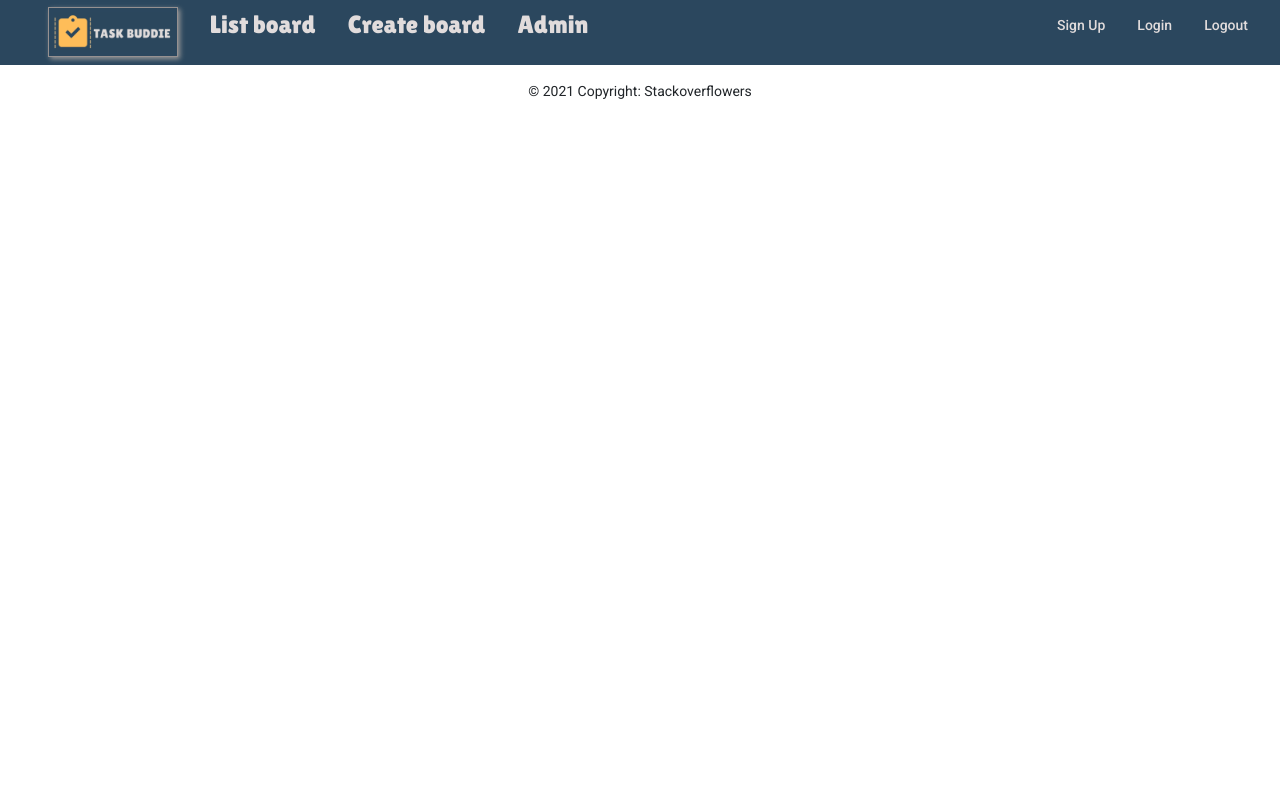
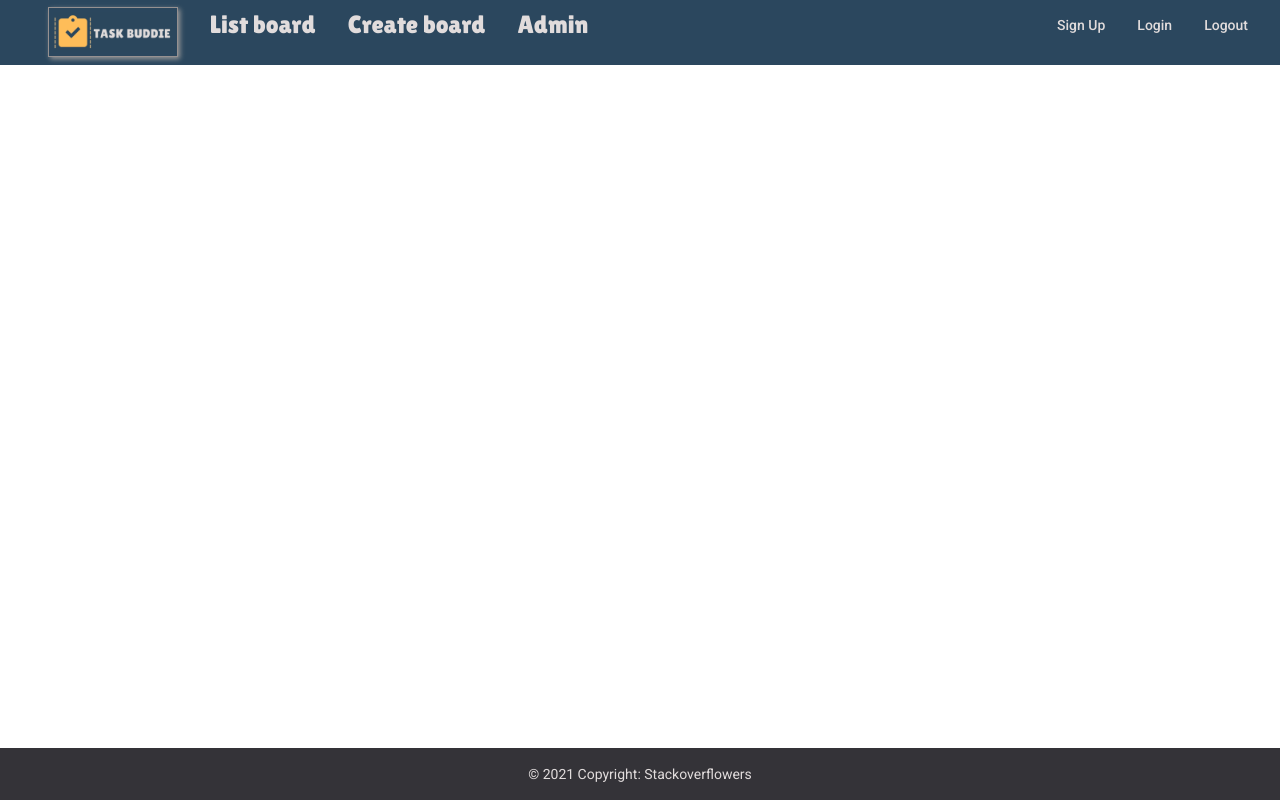
Before and after one commit to StackOverflowers/TaskBuddie, an Angular app in the folder frontend/: page / in a window 1280 px wide. Built offline with nearby package versions, Linux system fonts and the light colour scheme.

Commit message:
Feat: Add footer

```diff
--- a/frontend/src/app/home/footer/footer.component.css
+++ b/frontend/src/app/home/footer/footer.component.css
@@ -1,3 +1,7 @@
-.footer{
-background-color: #2b475e;
-}
+.bgFooter {
+    background-color: #343338;
+    color: #e1dcdc;
+    position: fixed;
+    width: 100%;
+    bottom: 0;
+  }
--- a/frontend/src/app/home/footer/footer.component.html
+++ b/frontend/src/app/home/footer/footer.component.html
@@ -1,4 +1,4 @@
-<footer class="text-center">
+<footer class="bgFooter text-center">
     <!-- Copyright -->
     <div class="text-center p-3">
       © 2021 Copyright:
--- a/frontend/src/app/home/header/header.component.css
+++ b/frontend/src/app/home/header/header.component.css
@@ -4,7 +4,6 @@
 
 a {
   text-decoration: none;
-
   color: #e1dcdc;
 }
 
```
Also changed, not shown: frontend/src/app/app.module.ts (+19 -2 lines).
